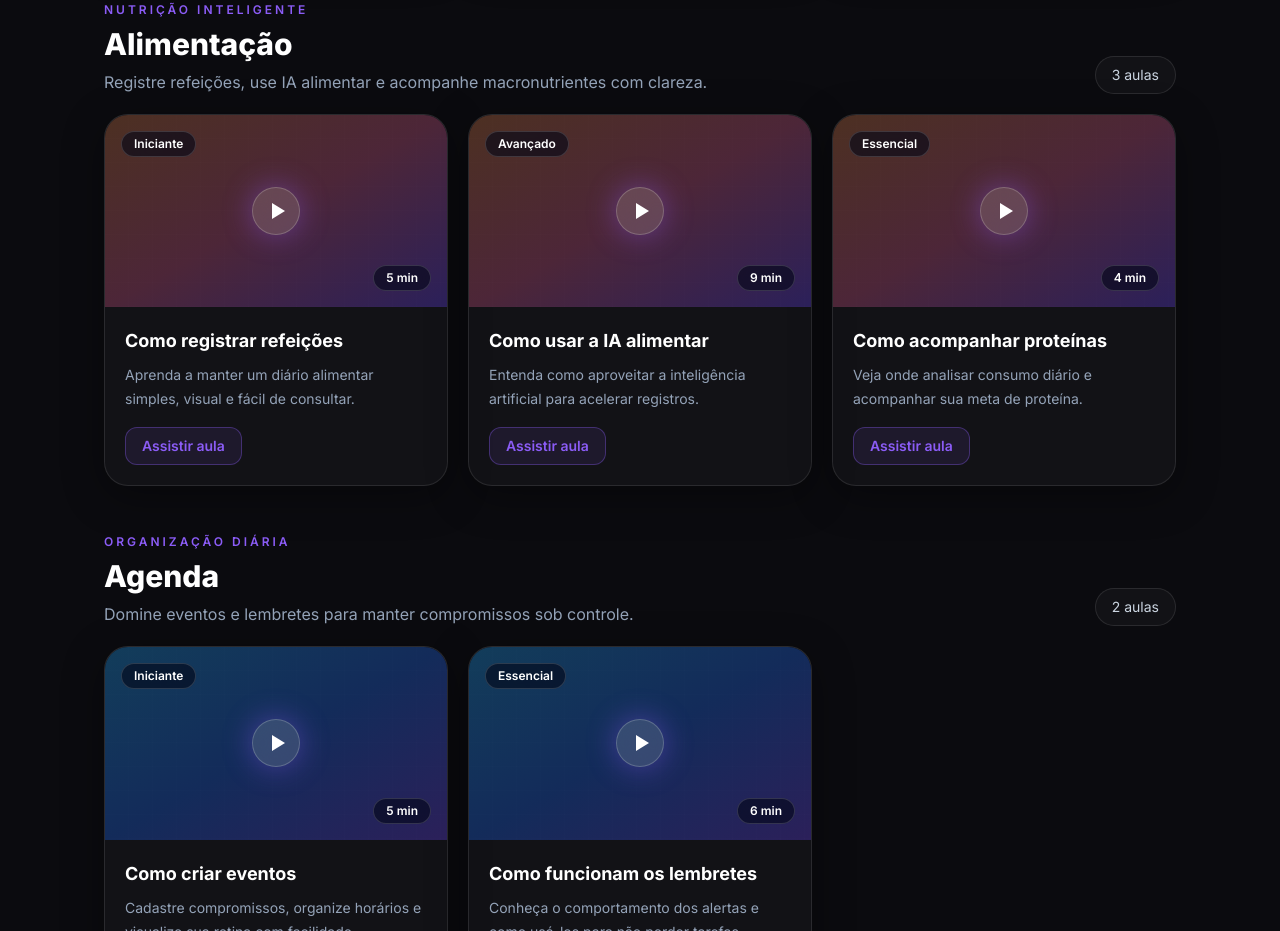
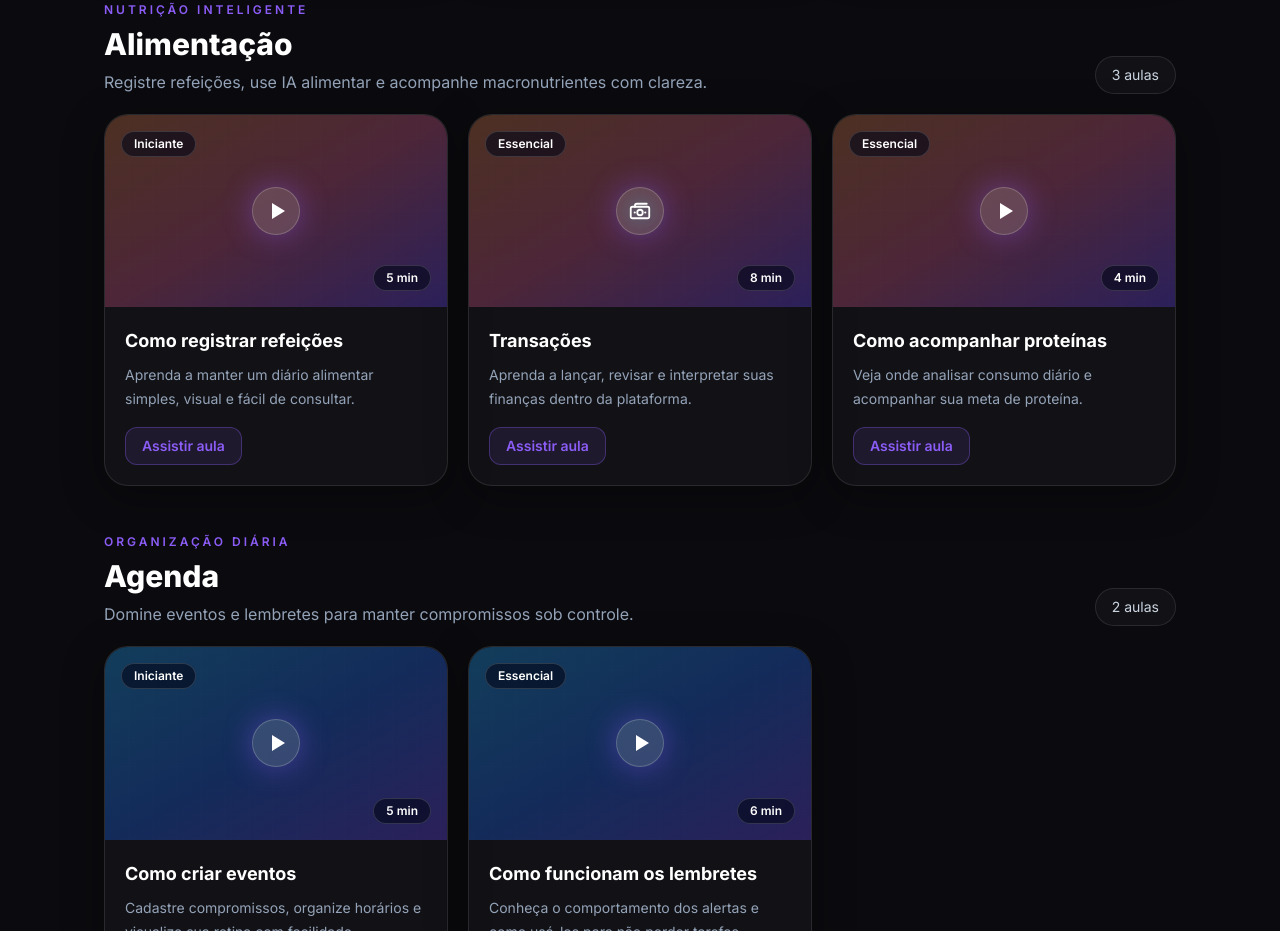
Before and after one commit to fa9958189/Gestao-Pessoal-Principal, a Next.js app: page /suporte in a window 1280 px wide. Shown: the part 1937-2868 px from the top of the page. Built offline with nearby package versions, Linux system fonts and the light colour scheme.

Commit message:
Atualiza card de transações no suporte

```diff
--- a/app/suporte/page.tsx
+++ b/app/suporte/page.tsx
@@ -100,12 +100,12 @@ const tutorialCategories: TutorialCategory[] = [
         youtubeEmbedUrl: "https://www.youtube.com/embed/VIDEO_ID_ALIMENTACAO_REFEICOES"
       },
       {
-        title: "Como usar a IA alimentar",
-        description: "Entenda como aproveitar a inteligência artificial para acelerar registros.",
-        duration: "9 min",
-        level: "Avançado",
-        videoPlaceholder: "alimentacao-ia-alimentar",
-        youtubeEmbedUrl: "https://www.youtube.com/embed/VIDEO_ID_ALIMENTACAO_IA"
+        title: "Transações",
+        description: "Aprenda a lançar, revisar e interpretar suas finanças dentro da plataforma.",
+        duration: "8 min",
+        level: "Essencial",
+        videoPlaceholder: "transacoes",
+        youtubeEmbedUrl: "https://www.youtube.com/embed/VIDEO_ID_TRANSACOES"
       },
       {
         title: "Como acompanhar proteínas",
@@ -179,6 +179,41 @@ function PlayIcon() {
   return (
     <span className="flex h-12 w-12 items-center justify-center rounded-full border border-white/20 bg-white/15 shadow-[0_0_30px_rgba(139,92,246,0.45)] backdrop-blur-md transition duration-300 group-hover:scale-110 group-hover:bg-primary">
       <span className="ml-1 h-0 w-0 border-y-[8px] border-l-[13px] border-y-transparent border-l-white" />
+    </span>
+  );
+}
+
+function MoneyIcon() {
+  return (
+    <span className="flex h-12 w-12 items-center justify-center rounded-full border border-white/20 bg-white/15 shadow-[0_0_30px_rgba(139,92,246,0.45)] backdrop-blur-md transition duration-300 group-hover:scale-110 group-hover:bg-primary">
+      <svg
+        aria-hidden="true"
+        viewBox="0 0 24 24"
+        className="h-6 w-6 text-white drop-shadow-[0_0_10px_rgba(34,211,238,0.55)]"
+        fill="none"
+        xmlns="http://www.w3.org/2000/svg"
+      >
+        <path
+          d="M4.5 7.75h15a1.75 1.75 0 0 1 1.75 1.75v8a1.75 1.75 0 0 1-1.75 1.75h-15a1.75 1.75 0 0 1-1.75-1.75v-8A1.75 1.75 0 0 1 4.5 7.75Z"
+          stroke="currentColor"
+          strokeWidth="1.8"
+          strokeLinecap="round"
+          strokeLinejoin="round"
+        />
+        <path
+          d="M7 7.75V6.5A1.75 1.75 0 0 1 8.75 4.75h10"
+          stroke="currentColor"
+          strokeWidth="1.8"
+          strokeLinecap="round"
+          strokeLinejoin="round"
+        />
+        <path
+          d="M12 16.25a2.75 2.75 0 1 0 0-5.5 2.75 2.75 0 0 0 0 5.5Z"
+          stroke="currentColor"
+          strokeWidth="1.8"
+        />
+        <path d="M6.75 13.5h.01M17.25 13.5h.01" stroke="currentColor" strokeWidth="2.2" strokeLinecap="round" />
+      </svg>
     </span>
   );
 }
@@ -403,7 +438,7 @@ export default function SuportePage() {
                       <div className="absolute bottom-4 right-4 rounded-full border border-white/15 bg-slate-950/60 px-3 py-1 text-xs font-semibold text-white backdrop-blur-md">
                         {tutorial.duration}
                       </div>
-                      <PlayIcon />
+                      {tutorial.title === "Transações" ? <MoneyIcon /> : <PlayIcon />}
                     </div>
                     <div className="space-y-4 p-5">
                       <div className="space-y-2">
```
